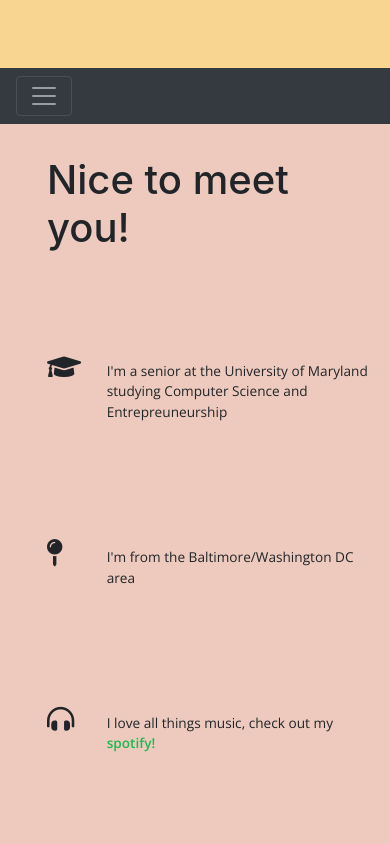
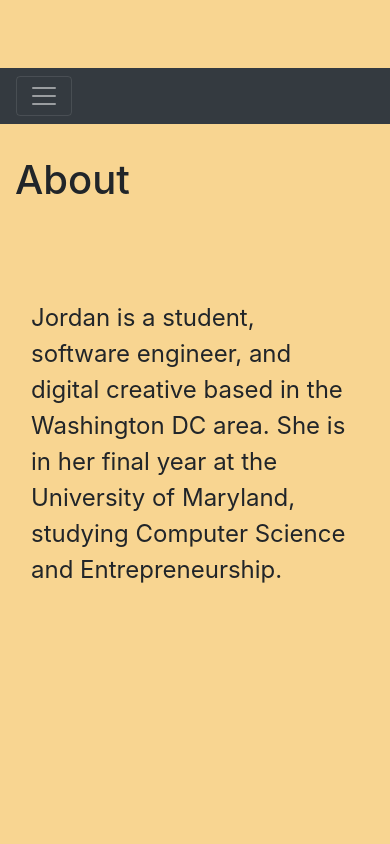
Before and after one commit to jordanrmess/jordanrmess.github.io, a website: page index.html in a window 390 px wide. Shown: the part 720-1564 px from the top of the page. Drawn offline with nearby package versions, Linux system fonts and the light colour scheme.

Commit message:
Changing description and image on about page and making all one color

```diff
--- a/css/styles.css
+++ b/css/styles.css
@@ -60,20 +60,7 @@ body {
     -27px 54px 1px #e2e0df,
     -28px 56px 1px #e4e3e2;
 }
-/* #cover_video{
-  min-width: 100%;
-  min-height: 100%;
-  position: fixed;
-  z-index: -1;
-  top: 0;
-  left: 0;
-  width: 100%;
-  height: 100%;
-  object-fit: cover;
 
-  -webkit-filter: blur(1px); /* Safari 6.0 - 9.0 */
-/* filter: blur(1px);
-} */
 
 .navbar {
   font-family: 'Open Sans', sans-serif;
@@ -106,9 +93,6 @@ section #contact{
   padding-left:1rem;
 }
 
- #portfolio {
-  display:none;
-}
 
 
 
@@ -129,17 +113,22 @@ section #contact{
 }
 
 
-#contact {
+/* #contact {
   background-color: white;
-}
+} */
 
 .navbar a:active {
   color: white;
 }
 
 
-#about {
+/* #about {
   background-color: #edcabd;
+} */
+
+
+#about_text{
+  font-size: 1.5rem;
 }
 
 #about h1 {
@@ -165,20 +154,17 @@ section #contact{
 }
 
 @media only screen and (max-width:	600px){
- #about .row{
-   padding-left: 2rem;
+ #about img{
+   display:none;
  }
  #about p{
-  font-size:3.5vw;
- }
- #contact h1 {
-   font-size:15vw;
+   padding:1rem;
  }
 
 }
 
 img {
-  width: 70%;
+  width: 60%;
   height: auto;
 }
 
@@ -274,3 +260,7 @@ a:active {
   font-weight:600;
   color: #1eb953;
 }
+
+#portfolio{
+  background-color:#B4C5E4;
+}
--- a/index.html
+++ b/index.html
@@ -71,32 +71,20 @@
 			<div id="about_header" class="row">
 				<div class="col">
 					<h1>
-                Nice to meet you!
+						About
 					</h1>
 				</div>
 			</div>
-          <div id="row1" class="row">
-            <div class="col-2 col-xs-4">
-                <i class="fas fa-graduation-cap fa-4x"></i>
+			<div class="row">
+				<div class="col-sm">
+          <p id="about_text">
+            Jordan is a student, software engineer, and digital creative based in the Washington DC area. She is in her
+					final year at the University of Maryland, studying Computer Science and Entrepreneurship.
+          </p>
 				</div>
-            <div class="col-10 col-xs-8 about_item">
-                <p>I'm a senior at the University of Maryland studying Computer Science and Entrepreuneurship</p>
+				<div class="col-sm">
+					<img src="media/IMG_2867.JPG">
 				</div>
-          </div>
-          <div id="row2" class="row">
-            <div class="col-2">
-                <i class="fas fa-map-pin fa-4x"></i>
-            </div>
-            <div class="col-10 col-xs-8 about_item">
-               <p>I'm from the Baltimore/Washington DC area</p>
-            </div>
-          </div>
-          <div id="row3" class="row">
-            <div class="col-2">
-              <i class="fas fa-headphones-alt fa-4x"></i>
-            </div>
-            <div class="col-10 col-xs-8 about_item">
-                <p>I love all things music, check out my <span class="spotify-link"><a class="spotify-link" href="https://open.spotify.com/playlist/13AWzDzGK099oBVbjg6vvq?si=_5QkwBn9QXyymlbSqVGL-w">spotify! </a></span></p>
 			</div>
 		</div>
 
@@ -107,24 +95,43 @@
       </div> -->
 	</section>
 
-  <section id="portfolio">
+	<!-- <section id="portfolio">
     <div class="container">
       <div class="row">
         <div class="col">
-          <h1>Portfolio</h1>
+          <h1>Experience</h1>
         </div>
       </div>
-      <div class="card-columns">
-          <div class="card">
+      <div class="row">
+        <div class="col">
+            <div class="dropdown">
+                <button class="btn btn-secondary dropdown-toggle" type="button" id="dropdownMenuButton" data-toggle="dropdown" aria-haspopup="true" aria-expanded="false">
+                  Select category
+                </button>
+                <div class="dropdown-menu" aria-labelledby="dropdownMenuButton">
+                  <a class="dropdown-item">All</a>
+                  <a class="dropdown-item">Studio Art</a>
+                  <a class="dropdown-item">Digital Design</a>
+                  <a class="dropdown-item">Engineering</a>
+                </div>
+              </div>
+        </div>
+      </div>
+      <div id="test" class="card-columns">
+          <div id="art" class="card">
+               art
               <img class="card-img-top" src="..." alt="Card image cap">
           </div>
-          <div class="card">
+          <div id="design" class="card">
+              design
               <img class="card-img-top" src="..." alt="Card image cap">
           </div>
-          <div class="card">
+          <div id="design" class="card">
+            design2
               <img class="card-img-top" src="..." alt="Card image cap">
           </div>
-          <div class="card">
+          <div id="eng" class="card">
+            eng
               <img class="card-img-top" src="..." alt="Card image cap">
           </div>
           <div class="card">
@@ -142,7 +149,7 @@
       </div>
 
     </div>
-  </section>
+  </section> -->
 
 	<!-- Page Content -->
 	<section id="contact">
@@ -212,6 +219,7 @@
 				$(this).addClass('active');
 			});
 		});
+
 	</script>
 
 
```
Also changed, not shown: media/IMG_2867.JPG (added). Lines whose indentation alone changed are shown as unchanged.
